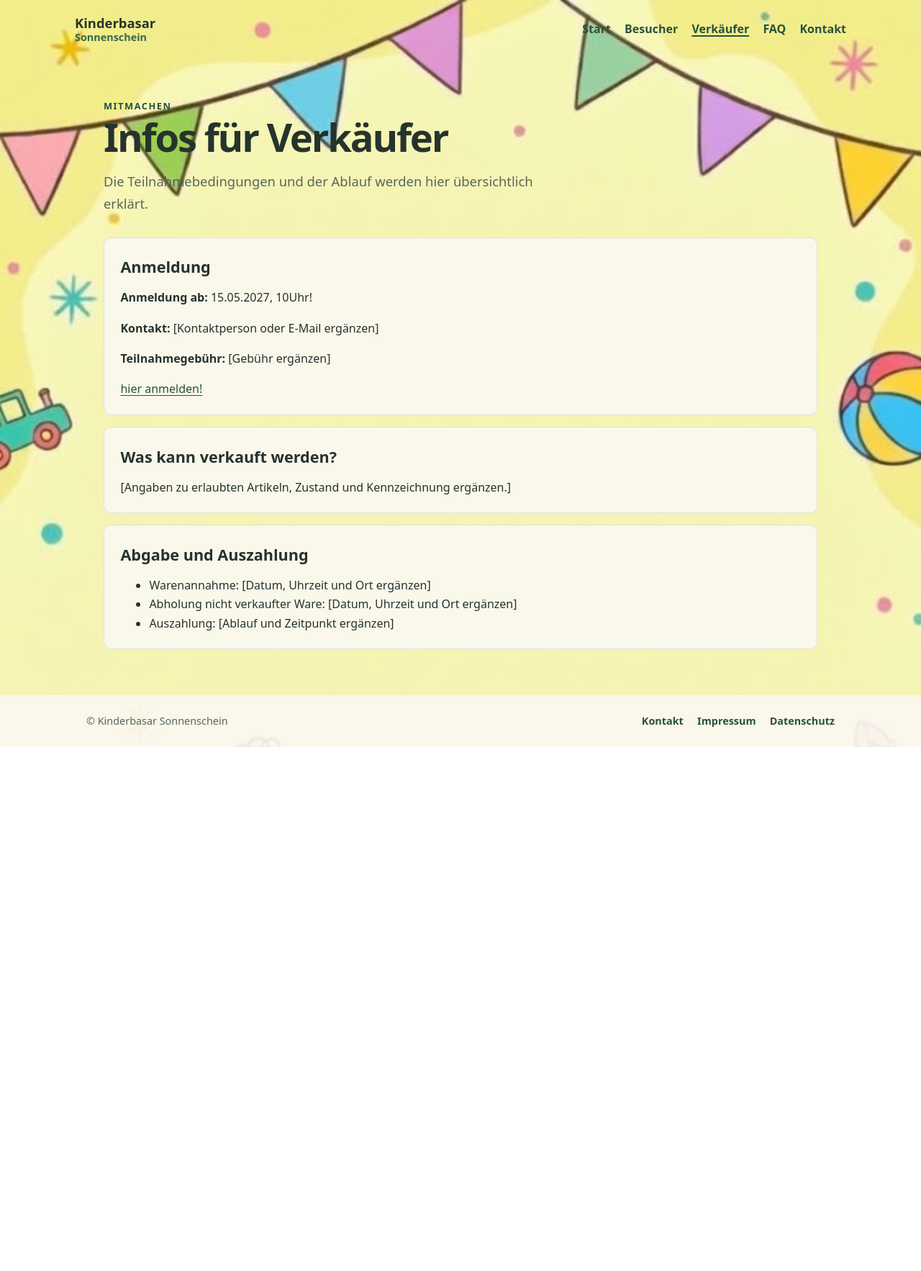
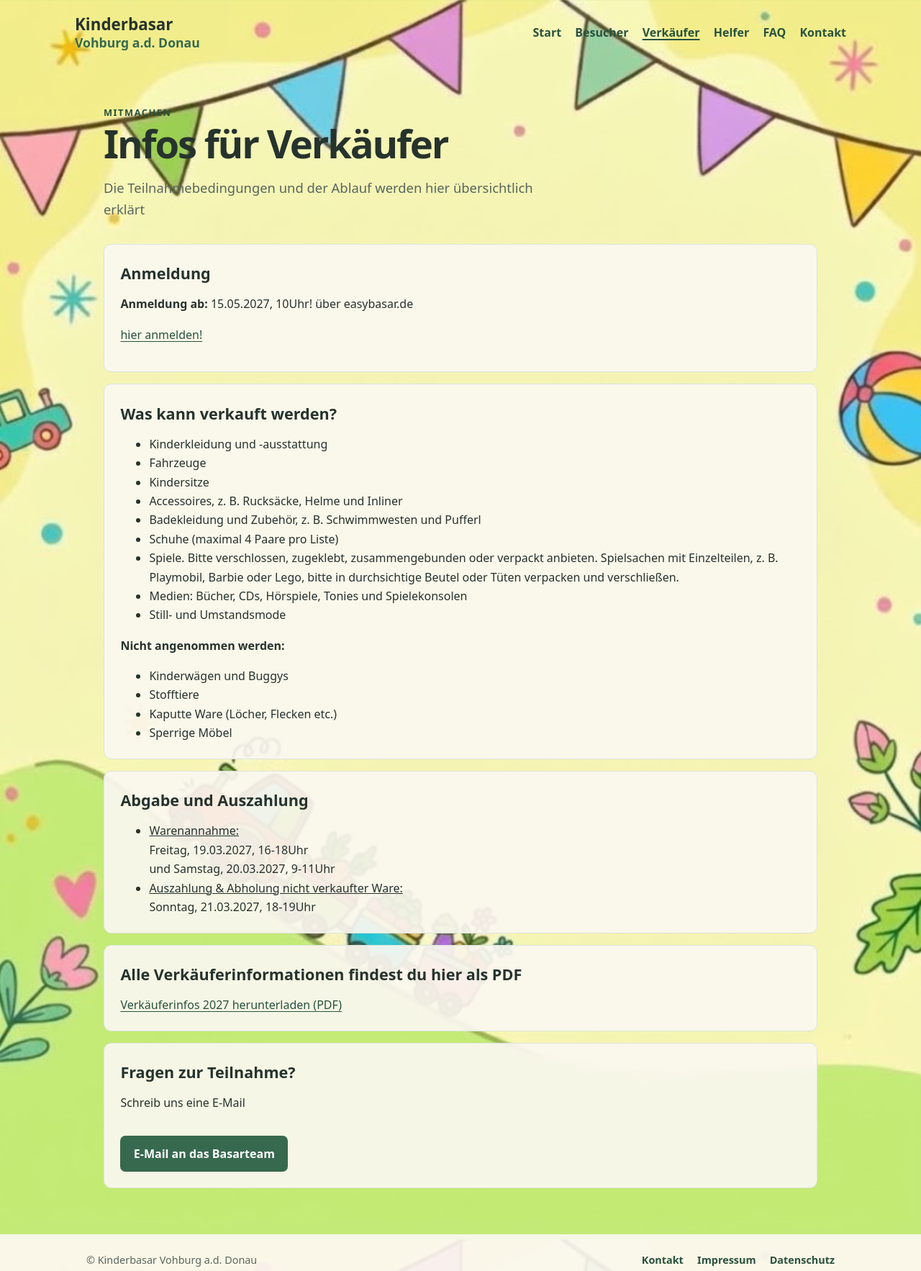
Before and after one commit to kinderbasarvohburg/basar_page, a plain HTML site: page verkaeufer.html in a window 1280 px wide. Shown: the top 1766 px of the page at 72% size. Before the commit the page ends 1038 px from the top, so only its background shows below. Drawn offline with Linux system fonts and the light colour scheme.

Commit message:
anpassungen verkäufer

```diff
--- a/styles.css
+++ b/styles.css
@@ -73,6 +73,14 @@ summary:focus-visible {
   font-size: 0.9rem;
 }
 
+.brand--home {
+  font-size: 1.4rem;
+}
+
+.brand--home span {
+  font-size: 1.1rem;
+}
+
 nav {
   display: flex;
   flex-wrap: wrap;
@@ -91,7 +99,7 @@ nav a[aria-current="page"] {
 }
 
 .hero {
-  padding: 5rem max(1.5rem, calc((100% - 1040px) / 2));
+  padding: 4rem max(1.5rem, calc((100% - 1040px) / 2));
   background: rgb(234 243 236 / 82%);
 }
 
@@ -285,8 +293,8 @@ h3 {
   }
 
   .hero {
-    padding-top: 3.5rem;
-    padding-bottom: 3.5rem;
+    padding-top: 3rem;
+    padding-bottom: 3rem;
   }
 
   .next-event {
--- a/verkaeufer.html
+++ b/verkaeufer.html
@@ -4,43 +4,66 @@
   <meta charset="utf-8">
   <meta name="viewport" content="width=device-width, initial-scale=1">
   <meta name="description" content="Teilnahmebedingungen und Ablauf für Verkäufer beim Kinderbasar.">
-  <title>Für Verkäufer – Kinderbasar Sonnenschein</title>
+  <title>Für Verkäufer – Kinderbasar Vohburg a.d. Donau</title>
   <link rel="stylesheet" href="styles.css">
 </head>
 <body>
   <a class="skip-link" href="#inhalt">Zum Inhalt springen</a>
   <header class="site-header">
-    <a class="brand" href="index.html">Kinderbasar <span>Sonnenschein</span></a>
+    <a class="brand brand--home" href="index.html">Kinderbasar <span>Vohburg a.d. Donau</span></a>
     <nav aria-label="Hauptnavigation">
-      <a href="index.html">Start</a><a href="besucher.html">Besucher</a><a aria-current="page" href="verkaeufer.html">Verkäufer</a><a href="faq.html">FAQ</a><a href="kontakt.html">Kontakt</a>
+      <a href="index.html">Start</a><a href="besucher.html">Besucher</a><a aria-current="page" href="verkaeufer.html">Verkäufer</a><a href="helfer.html">Helfer</a><a href="faq.html">FAQ</a><a href="kontakt.html">Kontakt</a>
     </nav>
   </header>
   <main id="inhalt" class="page">
     <p class="eyebrow">Mitmachen</p>
     <h1>Infos für Verkäufer</h1>
-    <p class="intro">Die Teilnahmebedingungen und der Ablauf werden hier übersichtlich erklärt.</p>
+    <p class="intro">Die Teilnahmebedingungen und der Ablauf werden hier übersichtlich erklärt</p>
     <section class="info-panel">
       <h2>Anmeldung</h2>
-      <p><strong>Anmeldung ab:</strong> 15.05.2027, 10Uhr! </p>
-      <p><strong>Kontakt:</strong> [Kontaktperson oder E-Mail ergänzen]</p>
-      <p><strong>Teilnahmegebühr:</strong> [Gebühr ergänzen]</p>
-      <p><a href="https://www.easybasar.de/basar-anmeldung">hier anmelden!</a></p>
+      <p><strong>Anmeldung ab:</strong> 15.05.2027, 10Uhr! über easybasar.de<p>
+        <a href="https://www.easybasar.de/basar-anmeldung">hier anmelden!</a></p></p>
     </section>
     <section class="info-panel">
       <h2>Was kann verkauft werden?</h2>
-      <p>[Angaben zu erlaubten Artikeln, Zustand und Kennzeichnung ergänzen.]</p>
+      <ul>
+        <li>Kinderkleidung und -ausstattung</li>
+        <li>Fahrzeuge</li>
+        <li>Kindersitze</li>
+        <li>Accessoires, z. B. Rucksäcke, Helme und Inliner</li>
+        <li>Badekleidung und Zubehör, z. B. Schwimmwesten und Pufferl</li>
+        <li>Schuhe (maximal 4 Paare pro Liste)</li>
+        <li>Spiele. Bitte verschlossen, zugeklebt, zusammengebunden oder verpackt anbieten. Spielsachen mit Einzelteilen, z. B. Playmobil, Barbie oder Lego, bitte in durchsichtige Beutel oder Tüten verpacken und verschließen.</li>
+        <li>Medien: Bücher, CDs, Hörspiele, Tonies und Spielekonsolen</li>
+        <li>Still- und Umstandsmode</li>
+      </ul>
+      <p><strong>Nicht angenommen werden:</strong></p>
+      <ul>
+        <li>Kinderwägen und Buggys</li>
+        <li>Stofftiere</li>
+        <li>Kaputte Ware (Löcher, Flecken etc.)</li>
+        <li>Sperrige Möbel</li>
+      </ul>
     </section>
     <section class="info-panel">
       <h2>Abgabe und Auszahlung</h2>
       <ul>
-        <li>Warenannahme: [Datum, Uhrzeit und Ort ergänzen]</li>
-        <li>Abholung nicht verkaufter Ware: [Datum, Uhrzeit und Ort ergänzen]</li>
-        <li>Auszahlung: [Ablauf und Zeitpunkt ergänzen]</li>
+        <li><u>Warenannahme:</u><br>Freitag, 19.03.2027, 16-18Uhr <br>und Samstag, 20.03.2027, 9-11Uhr</li>
+        <li><u>Auszahlung & Abholung nicht verkaufter Ware:</u><br>Sonntag, 21.03.2027, 18-19Uhr</li>
       </ul>
+    </section>
+     <section class="info-panel">
+      <h2>Alle Verkäuferinformationen findest du hier als PDF</h2>
+      <p><a href="verkaeuferinfos-2027.pdf" download>Verkäuferinfos 2027 herunterladen (PDF)</a></p>
+    </section>
+    <section class="info-panel">
+      <h2>Fragen zur Teilnahme?</h2>
+      <p>Schreib uns eine E-Mail</p>
+      <a class="button" href="mailto:kinderbasar.vohburg@gmail.com?subject=Frage%20zum%20Verk%C3%A4uferbasar">E-Mail an das Basarteam</a>
     </section>
   </main>
   <footer class="site-footer">
-    <span>© Kinderbasar Sonnenschein</span>
+    <span>© Kinderbasar Vohburg a.d. Donau</span>
     <div><a href="kontakt.html">Kontakt</a><a href="impressum.html">Impressum</a><a href="datenschutz.html">Datenschutz</a></div>
   </footer>
 </body>
```
Also changed, not shown: besucher.html (+3 -3 lines), datenschutz.html (+5 -5 lines), faq.html (+4 -4 lines), helfer.html (added, +42 -0 lines), impressum.html (+5 -5 lines), index.html (+8 -2 lines), kontakt.html (+4 -4 lines), 2 other files.
